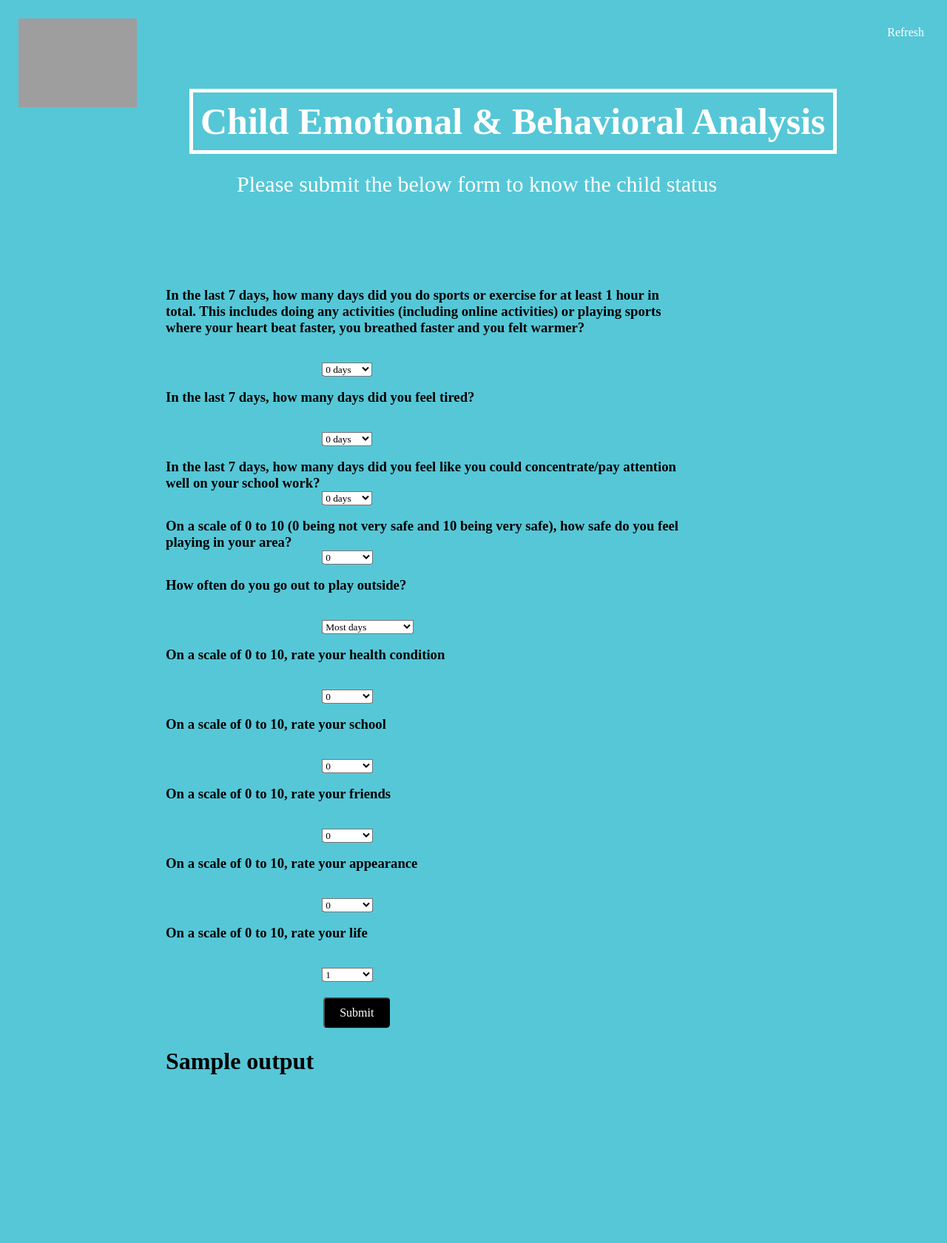
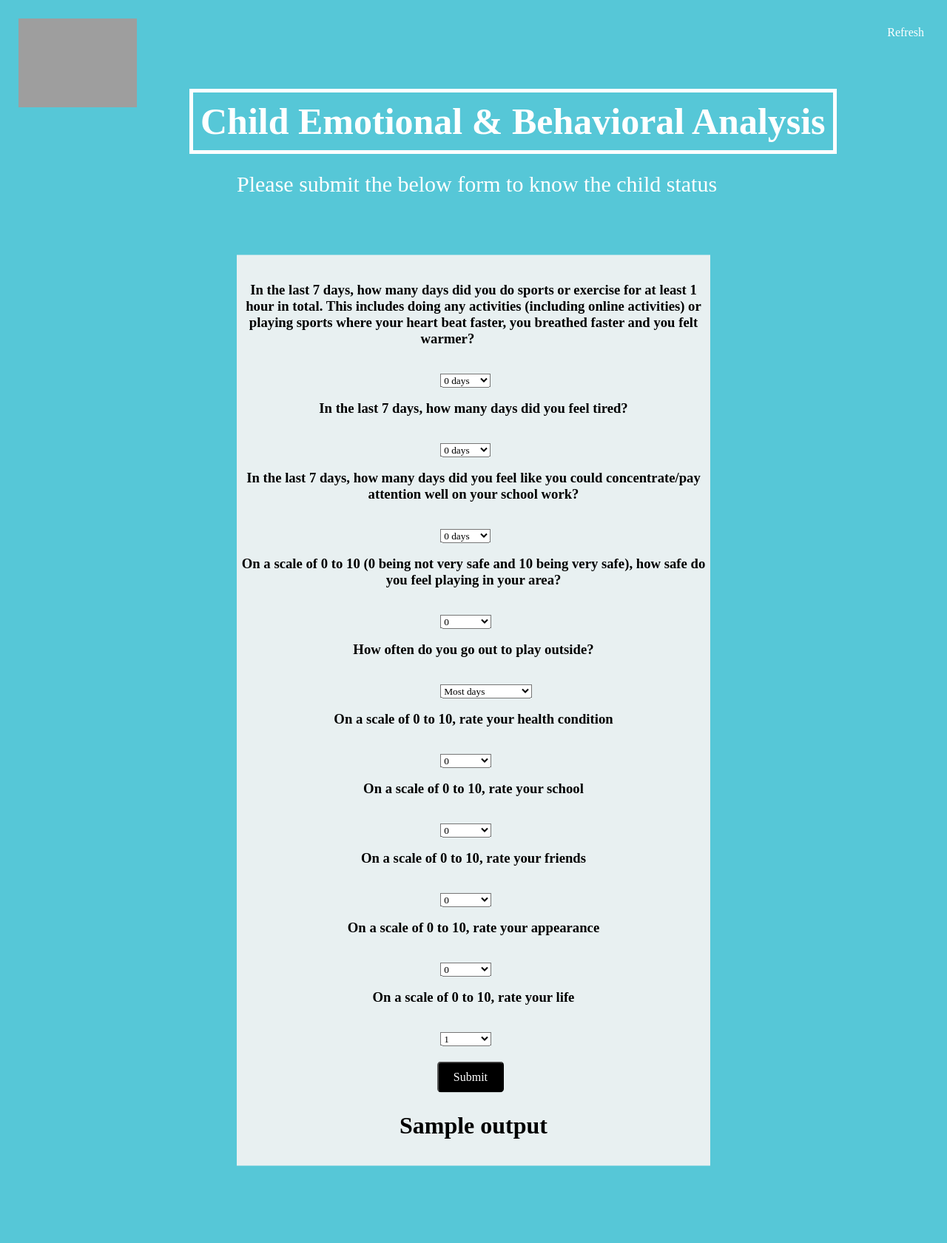
Before and after one commit to akhilveramalli/child_analysis, a Flask app: template templates/Home.html in a window 1280 px wide. Shown: the whole page at 74% size. Before the commit the page ends 1452 px from the top, so only its background shows below. Run offline with Flask 2, Linux system fonts and the light colour scheme; the template is opened without the code that fills it: most values are stand-ins (such as "Sample title", 1, 10 or a date in 2020); parts of the project's set-up code (start-up, migrations or seed data) failed here and were passed over; grey boxes are pictures that could not be loaded.

Commit message:
Update Home.html

```diff
--- a/templates/Home.html
+++ b/templates/Home.html
@@ -12,7 +12,7 @@
 
         header {
             background-color: #56C7D7;
-            height: 200vh;
+            height: 210vh;
             background-size: cover;
             background-position: center;
         }
@@ -83,16 +83,17 @@
         }
 
         .form{
+            background-color: #E8F0F1 ;
             position: absolute;
-            top: 115%;
-            left: 45%;
+            top: 120%;
+            left: 50%;
             transform: translate(-50%, -50%);
             text-decoration: none;
         }
 
         input{
             position: absolute;
-            left: 30%;
+            left: 42%;
         }
         input[type=button], input[type=submit]{
             background-color: black ;
@@ -117,7 +118,7 @@
 
         select{
         position : absolute;
-        left: 30%;
+        left: 43%;
         }
 
 
@@ -148,8 +149,9 @@
 
         <div class="form">
           <form class="" action="{{url_for("prediction")}}" method="post">
+            <br><br>
 
-          <label for="f1"><h3> In the last 7 days, how many days did you do sports or exercise for at least 1 hour in total. This includes doing any activities (including online activities) or playing sports where your heart beat faster, you breathed faster and you felt warmer? &nbsp;&nbsp;&emsp;&nbsp;&nbsp;&nbsp;&emsp;&nbsp;</h3>  <br><br>
+          <label for="f1"><h3 style="text-align:center;"> In the last 7 days, how many days did you do sports or exercise for at least 1 hour in total. This includes doing any activities (including online activities) or playing sports where your heart beat faster, you breathed faster and you felt warmer? &nbsp;&nbsp;&emsp;&nbsp;&nbsp;&nbsp;&emsp;&nbsp;</h3>  <br><br>
           <select name="f1" id="f1">
             <option value="0">   0 days   </option>
             <option value="1">   1-2 days   </option>
@@ -159,7 +161,7 @@
           </select>
           <br><br>
 
-          <label for="f2"><h3>In the last 7 days, how many days did you feel tired?</h3><br><br>
+          <label for="f2"><h3 style="text-align:center;">In the last 7 days, how many days did you feel tired?</h3><br><br>
           <select name="f2" id="f2">
             <option value="0">   0 days   </option>
             <option value="1">   1-2 days   </option>
@@ -170,7 +172,7 @@
           <br><br>
 
 
-          <label for="f3"><h3>In the last 7 days, how many days did you feel like you could concentrate/pay attention well on your school work?</h3>
+          <label for="f3"><h3 style="text-align:center;">In the last 7 days, how many days did you feel like you could concentrate/pay attention well on your school work?</h3><br><br>
           <select name="f3" id="f3">
             <option value="0">   0 days   </option>
             <option value="1">   1-2 days   </option>
@@ -180,7 +182,7 @@
           </select>
           <br><br>
 
-          <label for="f4"><h3>On a scale of 0 to 10 (0 being not very safe and 10 being very safe), how safe do you feel playing in your area?</h3>
+          <label for="f4"><h3 style="text-align:center;">On a scale of 0 to 10 (0 being not very safe and 10 being very safe), how safe do you feel playing in your area?</h3><br><br>
           <select name="f4" id="f4">
             <option value="0">   0  &nbsp;&nbsp;&nbsp;&nbsp;&nbsp;&nbsp;&nbsp;&nbsp;&nbsp;&nbsp;&nbsp     </option>
             <option value="1">   1   </option>
@@ -197,7 +199,7 @@
           <br><br>
 
 
-          <label for="f5"><h3>How often do you go out to play outside?</h3><br><br>
+          <label for="f5"><h3 style="text-align:center;">How often do you go out to play outside?</h3><br><br>
           <select name="f5" id="f5">
             <option value="3">   Most days   </option>
             <option value="0">   A few days a week   </option>
@@ -209,7 +211,7 @@
 
 <!--  Health column has 0 but does not having 1 so  value 0-0, 2-1, 3-2, 4-3, 5-4, 6-5, 7-6, 8-7, 9-8, 10-9-->
 
-          <label for="f6"><h3>On a scale of 0 to 10, rate your health condition</h3><br><br>
+          <label for="f6"><h3 style="text-align:center;">On a scale of 0 to 10, rate your health condition</h3><br><br>
           <select name="f6" id="f6">
             <option value="0">   0  &nbsp;&nbsp;&nbsp;&nbsp;&nbsp;&nbsp;&nbsp;&nbsp;&nbsp;&nbsp;&nbsp     </option>
             <option value="0">   1   </option>
@@ -226,7 +228,7 @@
           <br><br>
 
 
-          <label for="f7"><h3>On a scale of 0 to 10, rate your school</h3><br><br>
+          <label for="f7"><h3 style="text-align:center;">On a scale of 0 to 10, rate your school</h3><br><br>
           <select name="f7" id="f7">
             <option value="0">   0  &nbsp;&nbsp;&nbsp;&nbsp;&nbsp;&nbsp;&nbsp;&nbsp;&nbsp;&nbsp;&nbsp     </option>
             <option value="1">   1   </option>
@@ -244,7 +246,7 @@
 
 
 
-          <label for="f8"><h3>On a scale of 0 to 10, rate your friends</h3><br><br>
+          <label for="f8"><h3 style="text-align:center;">On a scale of 0 to 10, rate your friends</h3><br><br>
           <select name="f8" id="f8">
             <option value="0">   0  &nbsp;&nbsp;&nbsp;&nbsp;&nbsp;&nbsp;&nbsp;&nbsp;&nbsp;&nbsp;&nbsp     </option>
             <option value="1">   1   </option>
@@ -261,7 +263,7 @@
           <br><br>
 
 
-          <label for="f9"><h3>On a scale of 0 to 10, rate your appearance</h3><br><br>
+          <label for="f9"><h3 style="text-align:center;">On a scale of 0 to 10, rate your appearance</h3><br><br>
           <select name="f9" id="f9">
             <option value="0">   0  &nbsp;&nbsp;&nbsp;&nbsp;&nbsp;&nbsp;&nbsp;&nbsp;&nbsp;&nbsp;&nbsp     </option>
             <option value="1">   1   </option>
@@ -279,7 +281,7 @@
 
 
 
-          <label for="f10"><h3>On a scale of 0 to 10, rate your life</h3><br><br>
+          <label for="f10"><h3 style="text-align:center;">On a scale of 0 to 10, rate your life</h3><br><br>
           <select name="f10" id="f10">
             <option value="0">   1  &nbsp;&nbsp;&nbsp;&nbsp;&nbsp;&nbsp;&nbsp;&nbsp;&nbsp;&nbsp;&nbsp </option>
             <option value="1">   2   </option>
@@ -299,7 +301,8 @@
             <input type="submit" value="Submit">
             <br><br>
             <br><br>
-            <h1 class="navbar-brand">{{ output }}</h1>
+            <h1 style="text-align:center;" class="navbar-brand">{{ output }}</h1>
+            <br><br>
 
           </form>
     </div>
```
